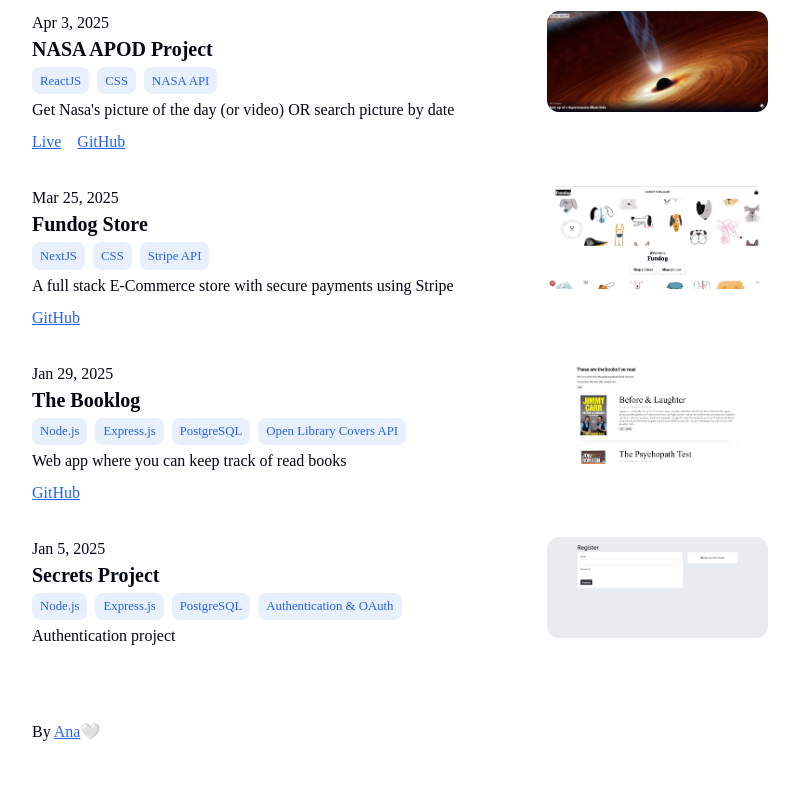
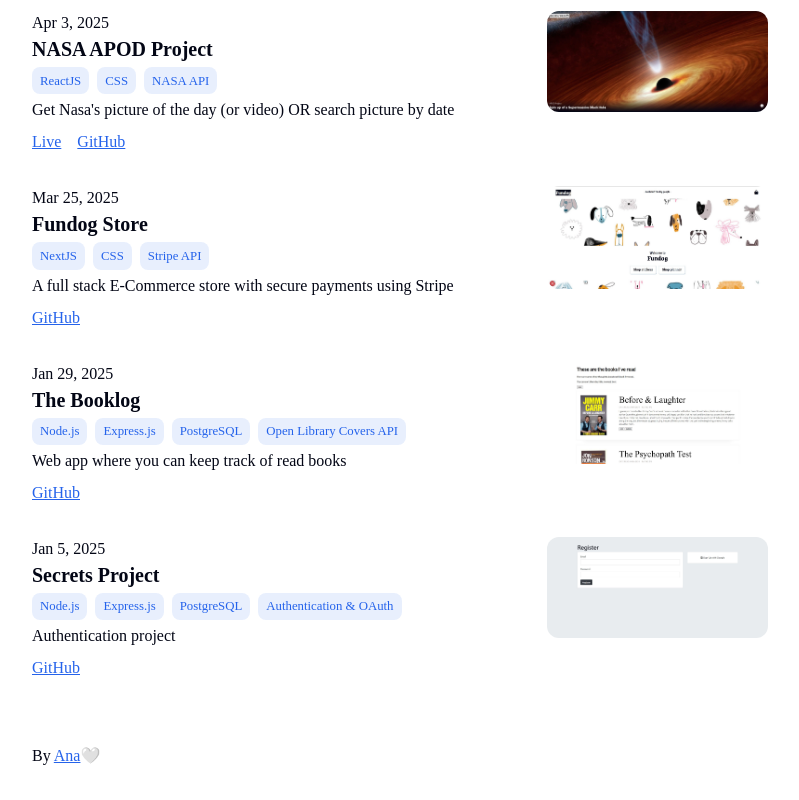
Before and after one commit to AnaH8/web_portfolio, a plain HTML site: page index.html in a window 1280 px wide. Shown: the part 1001-1801 px from the top of the page, without its empty margins (240-1039 px from the left). Before the commit the page ends 1777 px from the top, so only its background shows below. Drawn offline with Linux system fonts and the light colour scheme; a web font is replaced by a local one.

Commit message:
Update index.html

```diff
--- a/index.html
+++ b/index.html
@@ -204,7 +204,7 @@
                         <p>Authentication project</p>
                         <div class="project-links">
                             <!-- <a target="_blank" href="/">Live</a> -->
-                            <!-- <a target="_blank" href="https://github.com/AnaH8/the-booklog">GitHub</a> -->
+                            <a target="_blank" href="https://github.com/AnaH8/Secrets-Project">GitHub</a>
                         </div>
                     </div>
                     <div class="img-div">
```
